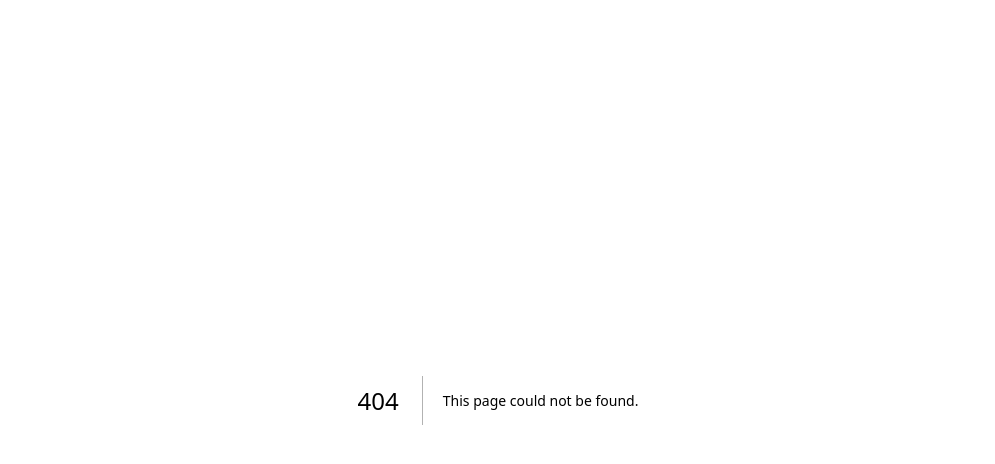
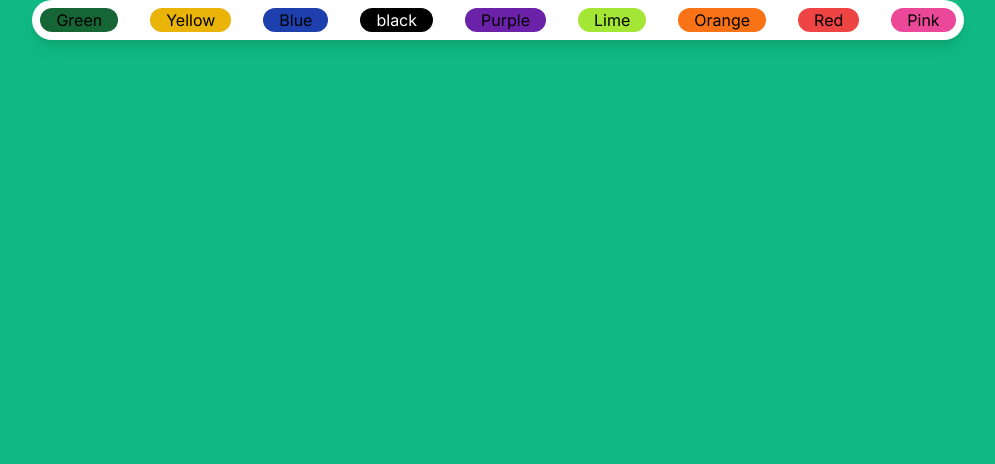
Before and after one commit to ChWasam/reactaurnext, a Next.js app: page /bg_changer in a window 1280 px wide. Before the commit this address had no page. Shown: the top 464 px of the page, without its empty margins (142-1137 px from the left). Built offline with nearby package versions, Linux system fonts and the light colour scheme.

Commit message:
Background Changer

```diff
--- /dev/null
+++ b/app/bg_changer/page.jsx
@@ -0,0 +1,86 @@
+"use client";
+
+import React from "react";
+import { useState } from "react";
+
+export default function page() {
+  const [bgColor, setBgColor] = useState(
+    "flex flex-col justify-start h-screen w-screen bg-emerald-500"
+  );
+  const greenBG = () => {
+    setBgColor("flex flex-col justify-start h-screen w-screen bg-green-800");
+  };
+  const yelloBG = () => {
+    setBgColor("flex flex-col justify-center h-screen w-screen bg-yellow-500");
+  };
+  const blueBG = () => {
+    setBgColor("flex flex-col justify-end h-screen w-screen bg-blue-800");
+  };
+  const blackBG = () => {
+    setBgColor("flex flex-col justify-center h-screen w-screen bg-black");
+  };
+  const purpleBG = () => {
+    setBgColor("flex flex-col justify-start h-screen w-screen bg-purple-800");
+  };
+  const limeBG = () => {
+    setBgColor("flex flex-col justify-center h-screen w-screen bg-lime-400");
+  };
+  const orangeBG = () => {
+    setBgColor("flex flex-col justify-end h-screen w-screen bg-orange-500");
+  };
+  const redBG = () => {
+    setBgColor("flex flex-col justify-center h-screen w-screen bg-red-500");
+  };
+  const pinkBG = () => {
+    setBgColor("flex flex-col justify-start  h-screen w-screen bg-pink-500");
+  };
+
+  return (
+    <main className={bgColor}>
+      <div className="flex gap-x-4 mx-auto bg-white rounded-3xl shadow-lg ">
+        <button
+          className="bg-green-800  px-4   rounded-3xl m-2"
+          onClick={greenBG}
+        >
+          Green
+        </button>
+        <button
+          className="bg-yellow-500  px-4  rounded-3xl m-2"
+          onClick={yelloBG}
+        >
+          Yellow
+        </button>
+        <button className="bg-blue-800  px-4  rounded-3xl m-2" onClick={blueBG}>
+          Blue
+        </button>
+        <button
+          className="bg-black text-white  px-4  rounded-3xl m-2"
+          onClick={blackBG}
+        >
+          black
+        </button>
+        <button
+          className="bg-purple-800  px-4  rounded-3xl m-2"
+          onClick={purpleBG}
+        >
+          Purple
+        </button>
+        <button className="bg-lime-400  px-4  rounded-3xl m-2" onClick={limeBG}>
+          Lime
+        </button>
+        <button
+          className="bg-orange-500  px-4  rounded-3xl m-2"
+          onClick={orangeBG}
+        >
+          Orange
+        </button>
+        <button className="bg-red-500  px-4  rounded-3xl m-2" onClick={redBG}>
+          Red
+        </button>
+        <button className="bg-pink-500  px-4  rounded-3xl m-2" onClick={pinkBG}>
+          Pink
+        </button>
+      </div>
+    </main>
+  );
+}
--- a/tsconfig.json
+++ b/tsconfig.json
@@ -21,6 +21,6 @@
       "@/*": ["./*"]
     }
   },
-  "include": ["next-env.d.ts", "**/*.ts", "**/*.tsx", ".next/types/**/*.ts", "app/Counter_hooks/page.jsx"],
+  "include": ["next-env.d.ts", "**/*.ts", "**/*.tsx", ".next/types/**/*.ts", "app/Counter_hooks/page.jsx", "app/bg_changer/page.jsx"],
   "exclude": ["node_modules"]
 }
```
